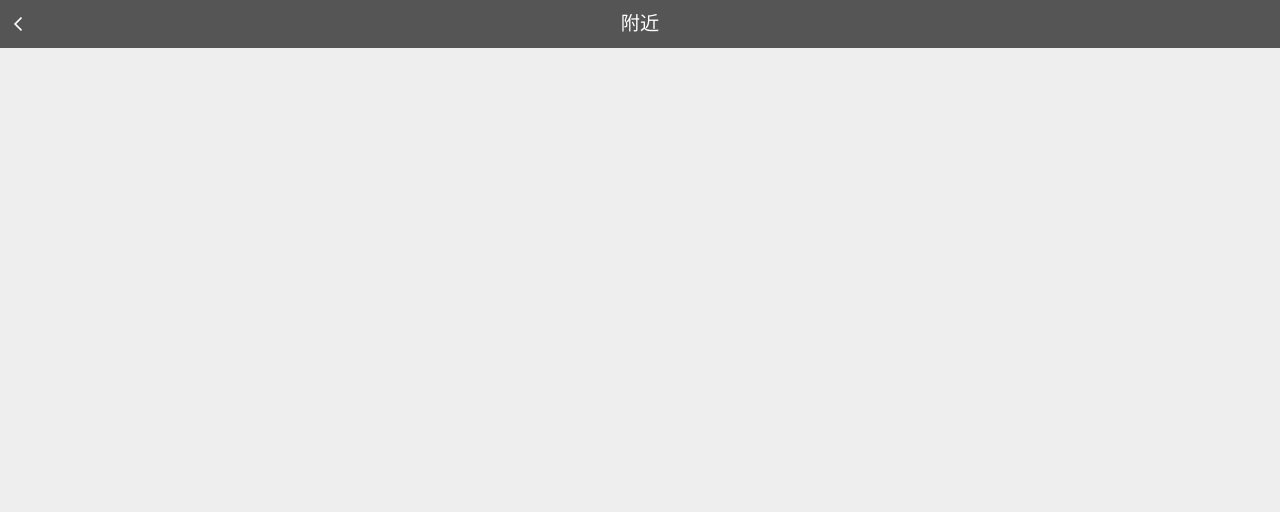
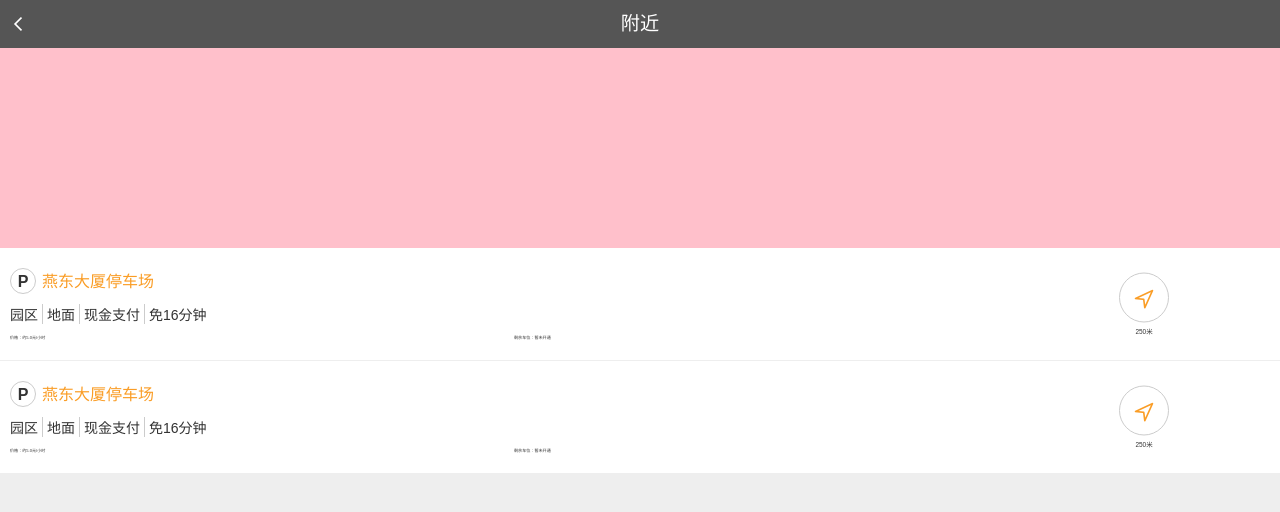
Before and after one commit to haoxl3/parking, a Nuxt app: page /home/near in a window 1280 px wide. Shown: the top 512 px of the page. Built offline with nearby package versions, Linux system fonts and the light colour scheme.

Commit message:
near page

```diff
--- a/pages/home/near.vue
+++ b/pages/home/near.vue
@@ -1,11 +1,30 @@
 <template>
+  <div>
     <m-header><span>附近</span></m-header>
+    <div class="map"></div>
+    <div class="near-info-box">
+      <park-space-info></park-space-info>
+      <park-space-info></park-space-info>
+    </div>
+  </div>
 </template>
 <script>
-import mHeader from '~/components/mHeader.vue'
+import mHeader from '~/components/mHeader'
+import parkSpaceInfo from '~/components/parkSpaceInfo'
+
 export default {
   components: {
-    mHeader
+    mHeader,
+    parkSpaceInfo
   }
 }
 </script>
+<style lang="stylus">
+.map{
+  height: 200px;
+  background-color: pink;
+}
+.near-info-box{
+  background-color: #fff;
+}
+</style>
```
